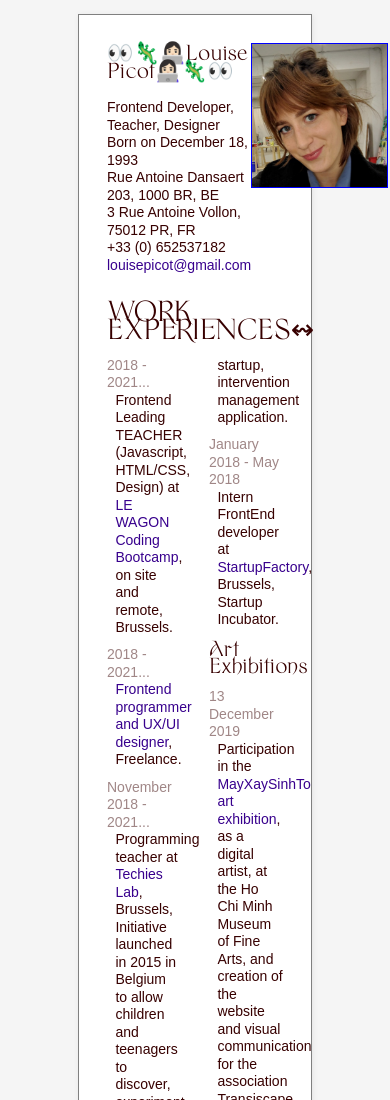
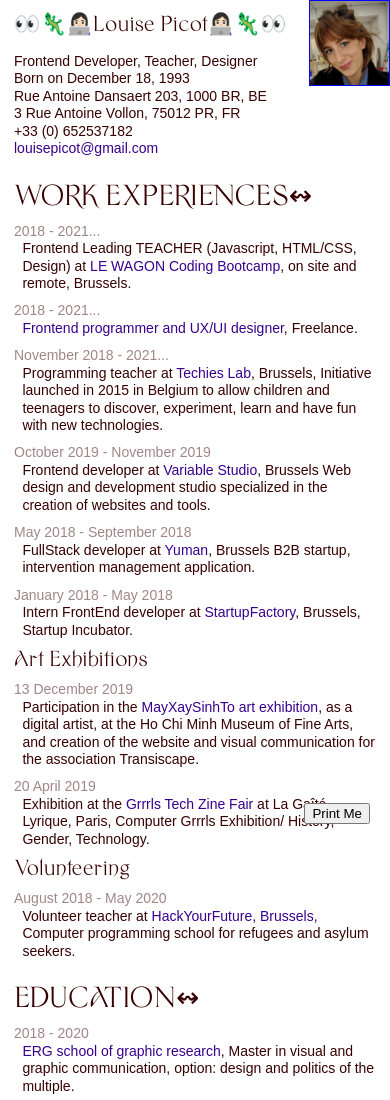
Before and after one commit to louisepicot/cv-site, a plain HTML site: page index.html in a window 390 px wide. Shown: the top 1100 px of the page. Drawn offline with Linux system fonts and the light colour scheme.

Commit message:
gh-pages

```diff
--- a/assets/main.css
+++ b/assets/main.css
@@ -111,6 +111,55 @@ ul {
     box-shadow: 1px 1px 5px rgba(128, 128, 128, 0.144);
 }
 
+button {
+    position: absolute;
+    bottom: 0;
+    right: 0;
+}
+
+
+@media (max-width: 900px) {
+
+    .avatar {
+        height: 6em;
+        position: fixed;
+        right: 0;
+        top: 0;
+    }
+
+    .experiences {
+        column-count: 1;
+        column-gap: 2em;
+        margin-bottom: 1.3em;
+    }
+
+    .container {
+
+        margin: 0;
+        padding: 1em;
+        border: 0px;
+        box-shadow: inherit;
+    }
+
+    .flexbox {
+        display: block;
+    }
+
+    .flexbox>div {
+        width: 100%;
+    }
+
+    .education {
+        margin-bottom: 2em;
+    }
+
+    button {
+        position: fixed;
+        margin: 20px;
+    }
+
+}
+
 @media print {
     body {
         color: black;
--- a/index.html
+++ b/index.html
@@ -115,7 +115,7 @@
                         <li>Espagnol — Niveau intermédiaire (B2)</li>
                     </ul>
                 </div>
-                <button style="position: absolute; bottom: 0; right: 0;" onclick="window.print();" class="noPrint">
+                <button onclick="window.print();" class="noPrint">
                     Print Me
                 </button>
             </div>
```
